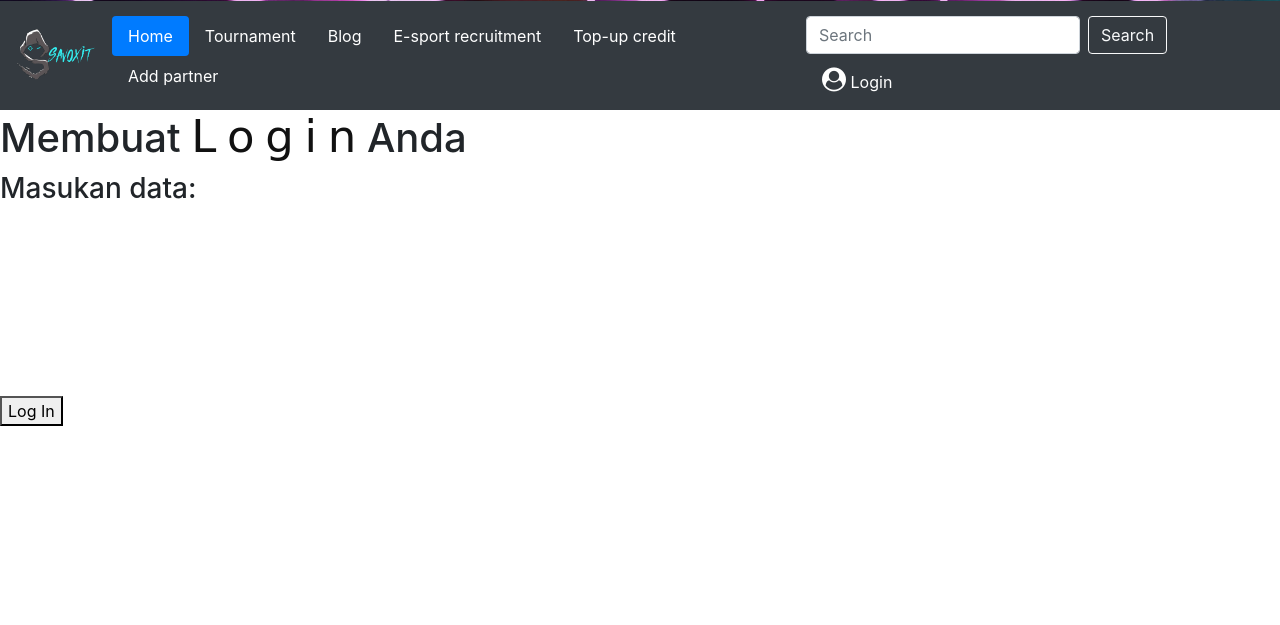
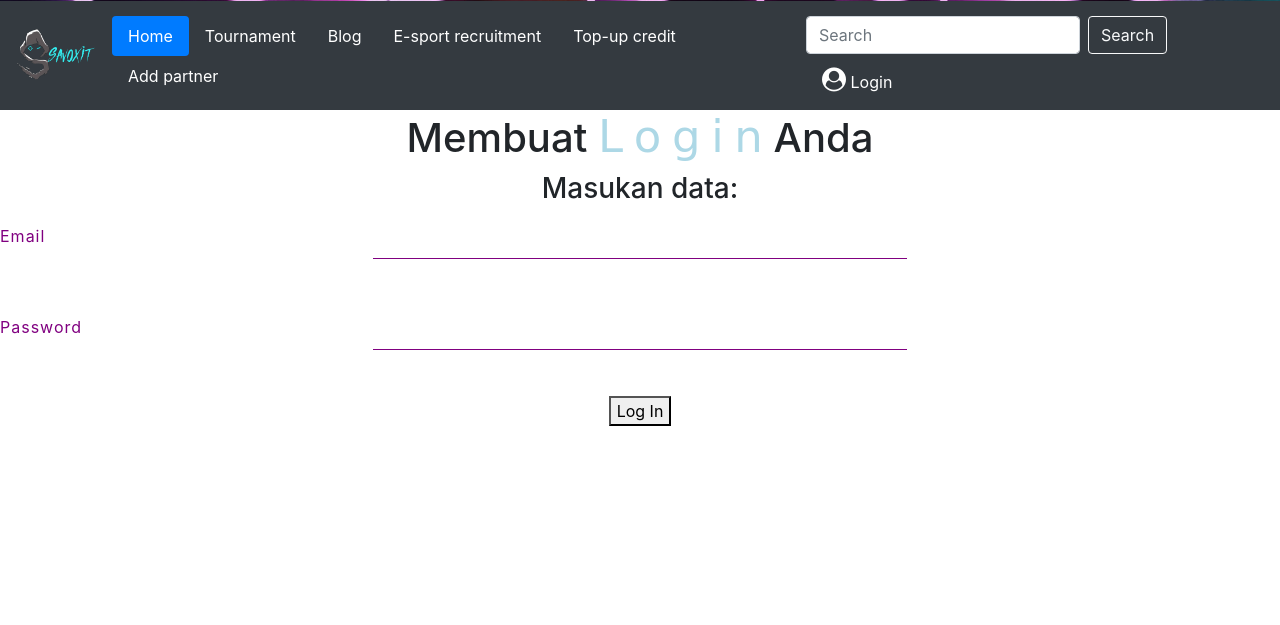
Before and after one commit to WebInfoTkGame-github-io/InfoLog, a PHP site: page /login.php in a window 1280 px wide. Shown: the part 719-1344 px from the top of the page. Run offline with PHP 8.4, Linux system fonts and the light colour scheme.

Commit message:
git commit

```diff
--- a/login.php
+++ b/login.php
@@ -57,7 +57,7 @@
         .box h2{
             margin: 0 0 30px;
             padding: 0;
-            color: #fff;
+            color: purple;
             text-align: center;
         }
         .box .inputBox {
@@ -67,11 +67,11 @@
             width: 100%;
             padding: 10px 0;
             font-size: 16px;
-            color: #fff;
+            color: purple;
             letter-spacing: 1px;
             margin-bottom: 30px;
             border: none;
-            border-bottom: 1px solid #fff;
+            border-bottom: 1px solid purple;
             outline: none;
             background: transparent;
         }
@@ -82,7 +82,7 @@
             letter-spacing: 1px;
             padding: 10px 0;
             font-size: 16px;
-            color: #fff;
+            color: purple;
             pointer-events: none;
             transition: .5s;
         }
@@ -97,7 +97,7 @@
             background: transparent;
             border: none;
             outline: none;
-            color: #fff;
+            color: purple;
             background: #03a9f4;
             padding: 10px 20px;
             cursor: pointer;
@@ -105,7 +105,7 @@
         }
         .hod {
             font-family: 'Bad Script', cursive;
-            color: #111;
+            color: lightblue;
             font-size: 45px;
             margin: 0;
             padding: 0;
@@ -133,7 +133,7 @@
         }
         @keyframes animate1 {
     0%,100%{
-        color: #fff;
+        color: darkblue;
         filter: blur(2px);
         text-shadow: 0 0 10px blueviolet,
                      0 0 20px blueviolet,
@@ -142,7 +142,7 @@
                      0 0 80px blueviolet;
                     }
     5%,95%{
-        color: #111;
+        color: lightgreen;
         filter: blur(0px);
         text-shadow: none;
     }
@@ -216,6 +216,7 @@
         </ul>
         </div>
         </nav>
+<center>
 <div class="w3-container w3-padding-64 box" id="contact">
 	<h1>Membuat
     <span class="hod">L</span>
@@ -223,13 +224,14 @@
     <span class="hod">g</span>
     <span class="hod">i</span>
     <span class="hod">n</span>
-     Anda</h1>
+      Anda</h1>
 	<h3>Masukan data:</h3>
 	<form action="login2.php" method="post">
-            <div class="inputBox"><p><input type="email" name="email" required=""><label>Email</label></p></div>
-            <div class="inputBox"><p><input type="password" name="password" required=""><label>Password</label></p></div>
+            <div class="inputBox"><p><input type="email" class="col-sm-5" name="email" required=""><label>Email</label></p></div>
+            <div class="inputBox"><p><input type="password" class="col-sm-5" name="password" required=""><label>Password</label></p></div>
             <div class="inputBox"><p><button type="submit" value="Log In" name="login">Log In</button></p></div>
 	</form>
 </div>
+</center>
 </body>
 </html>
```
